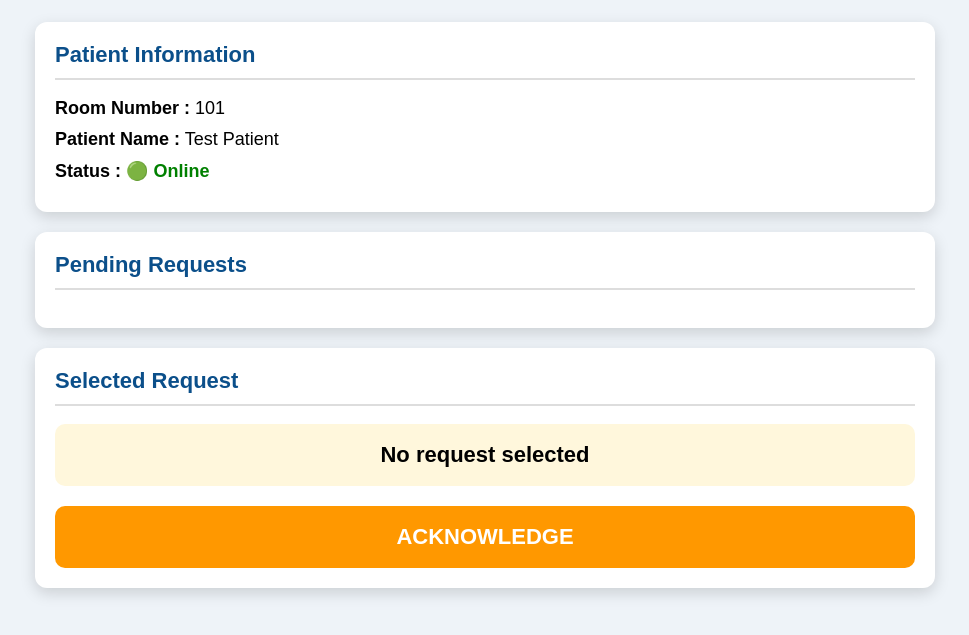
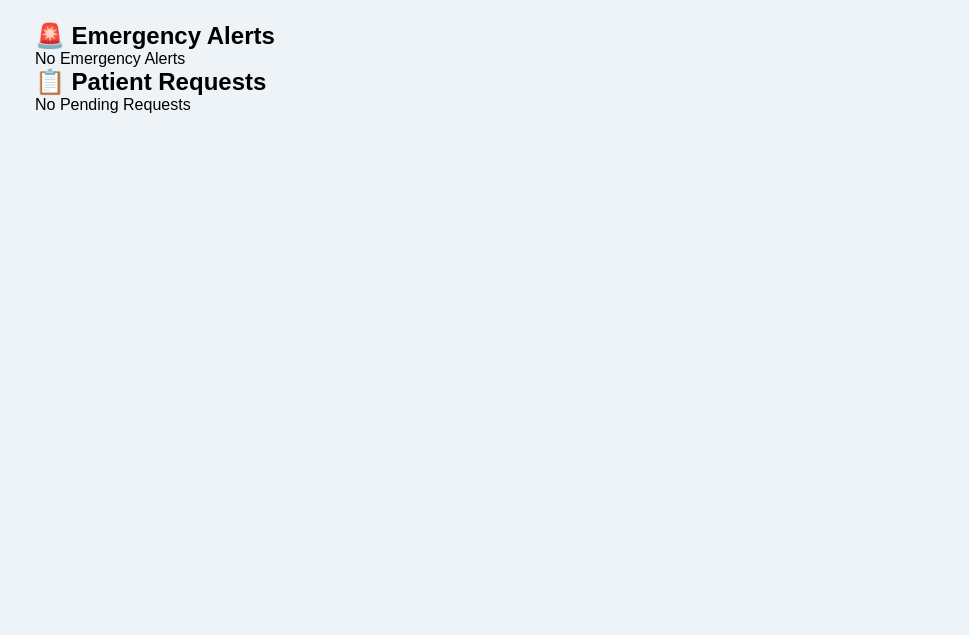
Before and after one commit to Pragashree19/touchvox_scheme4, a plain HTML site: page dashboard/index.html in a window 1280 px wide. Shown: the part 139-774 px from the top of the page, without its empty margins (155-1124 px from the left). Drawn offline with Linux system fonts and the light colour scheme.

Commit message:
Update index.html

```diff
--- a/dashboard/index.html
+++ b/dashboard/index.html
@@ -1,12 +1,16 @@
-<!-- To be added -->
 <!DOCTYPE html>
 <html lang="en">
+
 <head>
+
     <meta charset="UTF-8">
+
     <meta name="viewport" content="width=device-width, initial-scale=1.0">
+
     <title>TouchVox Central Nurse Station</title>
 
     <link rel="stylesheet" href="style.css">
+
 </head>
 
 <body>
@@ -14,77 +18,55 @@
     <div class="container">
 
         <header>
+
             <h1>🏥 TouchVox Central Nurse Station</h1>
+
             <p>Wearable Patient Communication System</p>
+
         </header>
 
-    <div class="dashboard">
 
-        <div class="patient-card">
+        <!-- Emergency Section -->
 
-            <div class="card-title">
-                Patient Information
-            </div>
+        <section class="emergency-section">
 
-            <div class="info">
+            <h2>🚨 Emergency Alerts</h2>
 
-                <p><strong>Room Number :</strong> <span id="room">101</span></p>
+            <div id="emergencyContainer">
 
-                <p><strong>Patient Name :</strong> <span id="patient">Test Patient</span></p>
+                <div class="empty-card">
 
-                <p>
-                    <strong>Status :</strong>
-
-                    <span id="status" class="online">
-                        🟢 Online
-                    </span>
-                </p>
+                    No Emergency Alerts
 
                 </div>
 
             </div>
 
-        <div class="request-card">
+        </section>
 
-            <div class="card-title">
 
-                Pending Requests
+        <!-- Normal Requests -->
 
-            </div>
+        <section class="request-section">
 
-            <div id="requestList" class="request-list">
+            <h2>📋 Patient Requests</h2>
+
+            <div id="requestContainer">
+
+                <div class="empty-card">
+
+                    No Pending Requests
 
                 </div>
 
             </div>
 
-        <div class="selected-card">
-
-            <div class="card-title">
-
-                Selected Request
-
-            </div>
-
-            <div id="selectedRequest" class="selected-request">
-
-                No request selected
-
-            </div>
-
-            <button id="ackBtn">
-
-                ACKNOWLEDGE
-
-            </button>
-
-        </div>
-
-    </div>
+        </section>
 
     </div>
 
     <script src="script.js"></script>
 
 </body>
+
 </html>
```
Lines whose indentation alone changed are shown as unchanged.
